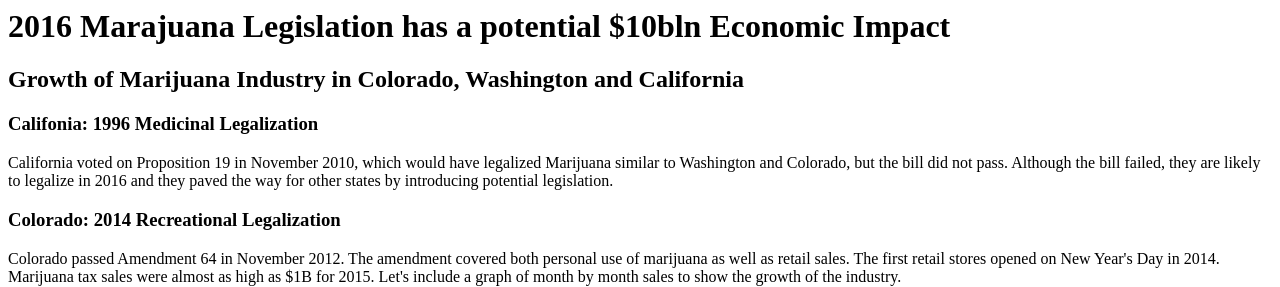
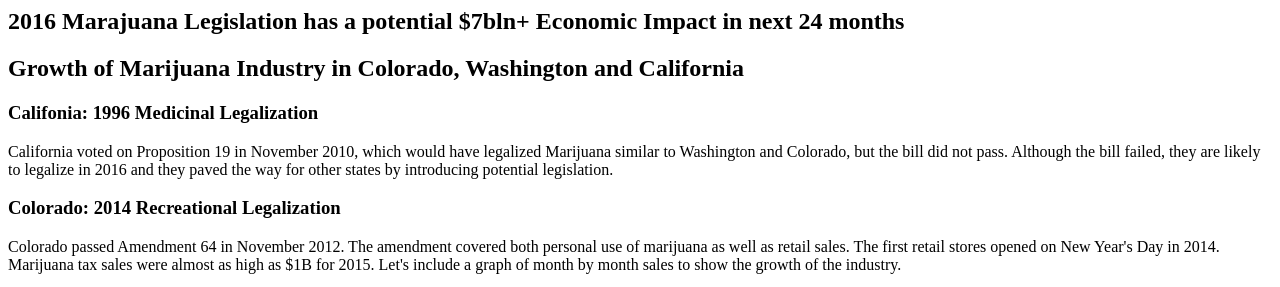
Before and after one commit to dgreenfi/streams-project, a Flask app: template templates/growth.html in a window 1280 px wide. Shown: the top 287 px of the page. Run offline with Flask 2, Linux system fonts and the light colour scheme; the template is opened without the code that fills it, so the values that code supplies are empty; parts of the project's set-up code (start-up, migrations or seed data) failed here and were passed over; some libraries are stand-ins or nearby versions.

Commit message:
more changes

```diff
--- a/templates/growth.html
+++ b/templates/growth.html
@@ -1,4 +1,4 @@
-<h1>2016 Marajuana Legislation has a potential $10bln Economic Impact</h1>
+<h2>2016 Marajuana Legislation has a potential $7bln+ Economic Impact in next 24 months</h2>
                       <h2>Growth of Marijuana Industry in Colorado, Washington and California</h2>
                       <h3>Califonia: 1996 Medicinal Legalization</h3>
                           <p>
--- a/templates/legislation.html
+++ b/templates/legislation.html
@@ -1,6 +1,6 @@
 
 
-<h1>2016 Marajuana Legislation has a potential $10bln Economic Impact</h1>
+<h2>2016 Marajuana Legislation has a potential $7bln+ Economic Impact in next 24 months</h2>
 
  <h2>Summary of 2016 Legislation up for vote</h2>
     <h3> Ballot Process<h3>
```
